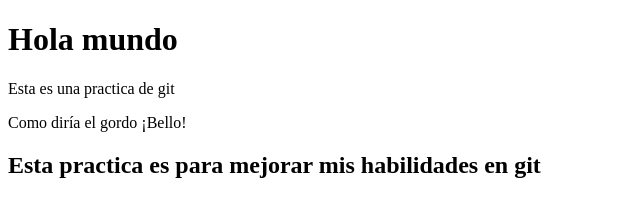
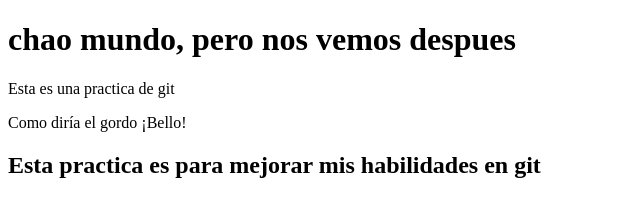
Before and after one commit to Noemi2022/PracticasJimyGit, a plain HTML site: page index.html in a window 1280 px wide. Shown: the whole page, without its empty margins (0-640 px from the left). Drawn offline with Linux system fonts and the light colour scheme.

Commit message:
chao mundo

```diff
--- a/index.html
+++ b/index.html
@@ -6,7 +6,7 @@
     <title>Practicas</title>
 </head>
 <body>
-   <h1>Hola mundo</h1>
+   <h1>chao mundo, pero nos vemos despues</h1>
    <p>Esta es una practica de git</p>
    <p>Como diría el gordo ¡Bello!</p>
     <h2>Esta practica es para mejorar mis habilidades en git</h2>
```
